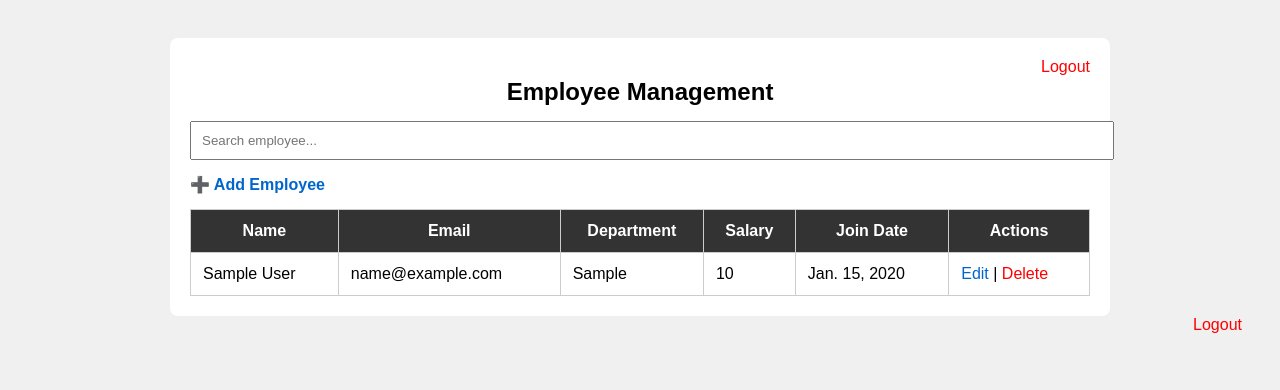
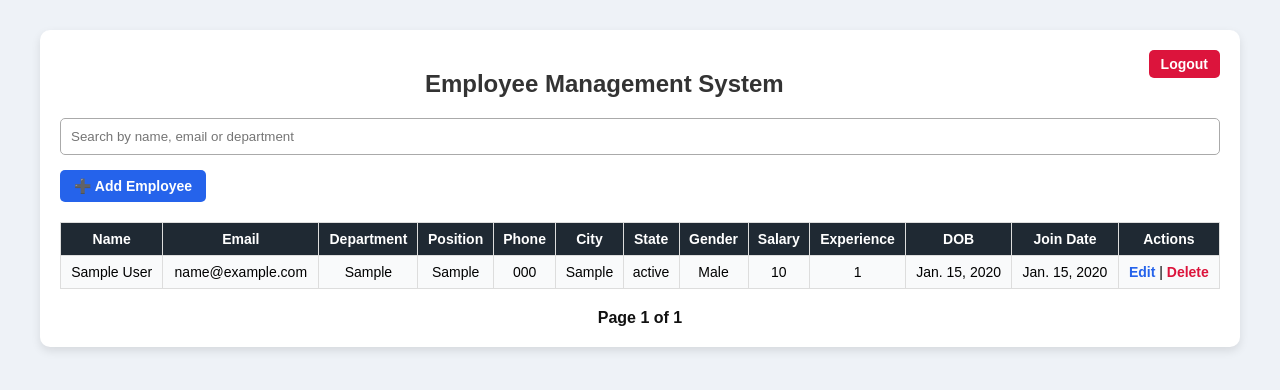
Before and after one commit to KRISHNA-2001-04-08/EMPLOYEE-MANAGEMENT-SYSTEM, a Django app: page /home/ in a window 1280 px wide. Shown: the top 390 px of the page. Run offline with Django 5.2, Linux system fonts and the light colour scheme; a user stored in the database is signed in; tables that the repository leaves empty hold one stand-in row (values such as "Sample post").

Commit message:
add pagination

```diff
--- a/app/templates/home.html
+++ b/app/templates/home.html
@@ -4,73 +4,177 @@
     <title>Employee Management</title>
 
     <style>
+    * {
+        box-sizing: border-box;
+    }
+
     body {
-            background: #f0f0f0;
-            font-family: Arial;
+        margin: 0;
+        background: #eef2f7;
+        font-family: Arial, sans-serif;
         padding: 30px;
     }
+
     .box {
-            background: white;
-            max-width: 900px;
+        background: #ffffff;
+        padding: 20px;
+        border-radius: 10px;
+        max-width: 1200px;
         margin: auto;
-            padding: 20px;
-            border-radius: 8px;
+        box-shadow: 0 4px 10px rgba(0,0,0,0.1);
+        overflow-x: auto;
     }
+
     h2 {
         text-align: center;
+        margin-bottom: 20px;
+        color: #333;
+    }
+
+    .logout {
+        float: right;
+        color: white;
+        background: crimson;
+        padding: 6px 12px;
+        border-radius: 5px;
+        text-decoration: none;
+        font-size: 14px;
+    }
+
+    .logout:hover {
+        background: darkred;
+    }
+
+    .search-box {
         margin-bottom: 15px;
     }
+
+    .search-box input {
+        width: 100%;
+        padding: 10px;
+        border: 1px solid #aaa;
+        border-radius: 5px;
+        outline: none;
+    }
+
+    .add-link {
+        display: inline-block;
+        margin-bottom: 10px;
+        text-decoration: none;
+        font-weight: bold;
+        background: #2563eb;
+        color: white;
+        padding: 8px 14px;
+        border-radius: 5px;
+        font-size: 14px;
+    }
+
+    .add-link:hover {
+        background: #1e40af;
+    }
+
     table {
         width: 100%;
         border-collapse: collapse;
-            margin-top: 15px;
+        margin-top: 10px;
+        font-size: 14px;
     }
+
     th, td {
-            border: 1px solid #ccc;
-            padding: 12px;
+        border: 1px solid #ddd;
+        padding: 8px;
+        text-align: center;
+        white-space: nowrap;
     }
+
     th {
-            background: #333;
+        background: #1f2933;
+        color: white;
+        position: sticky;
+        top: 0;
+    }
+
+    tr:nth-child(even) {
+        background: #f9fafb;
+    }
+
+    tr:hover {
+        background: #eef2ff;
+    }
+
+    a {
+        text-decoration: none;
+        color: #2563eb;
+        font-weight: bold;
+    }
+
+    .delete {
+        color: crimson;
+    }
+
+    .pagination {
+        margin-top: 20px;
+        text-align: center;
+    }
+
+    .pagination a {
+        display: inline-block;
+        padding: 6px 12px;
+        margin: 3px;
+        border: 1px solid #2563eb;
+        border-radius: 5px;
+        text-decoration: none;
+        color: #2563eb;
+        font-weight: bold;
+    }
+
+    .pagination a:hover {
+        background: #2563eb;
         color: white;
     }
-        a {
-            text-decoration: none;
-            color: #0066cc;
-        }
-        .delete-btn {
-            color: red;
-        }
-        .search-box {
-            margin-bottom: 15px;
-        }
-        .search-box input {
-            width: 100%;
-            padding: 10px;
-        }
-        .add-link {
+
+    .pagination span {
+        margin: 0 10px;
         font-weight: bold;
+        color: #111;
     }
 </style>
 
 </head>
 
 <body>
+
 <div class="box">
-    <a href="/logout/" style="float:right; color:red;">Logout</a>
-    <h2>Employee Management</h2>
 
+    <!-- LOGOUT -->
+    <a href="/logout/" class="logout">Logout</a>
 
+    <h2>Employee Management System</h2>
 
+    <!-- SEARCH -->
     <form method="GET" class="search-box">
-            <input type="text" name="q" placeholder="Search employee...">
+        <input type="text" name="q" placeholder="Search by name, email or department">
     </form>
 
-        <a class="add-link" href="/add/">➕ Add Employee</a>
+    <!-- ADD BUTTON -->
+    <a href="/add/" class="add-link">➕ Add Employee</a>
 
+    <!-- EMPLOYEE TABLE -->
     <table>
     <tr>
-                <th>Name</th><th>Email</th><th>Department</th>
-                <th>Salary</th><th>Join Date</th><th>Actions</th>
+        <th>Name</th>
+        <th>Email</th>
+        <th>Department</th>
+        <th>Position</th>
+        <th>Phone</th>
+        <th>City</th>
+        <th>State</th>
+        <th>Gender</th>
+        <th>Salary</th>
+        <th>Experience</th>
+        <th>DOB</th>
+        <th>Join Date</th>
+        <th>Actions</th>
     </tr>
 
     {% for e in employees %}
@@ -78,17 +182,46 @@
         <td>{{ e.name }}</td>
         <td>{{ e.email }}</td>
         <td>{{ e.department }}</td>
+        <td>{{ e.position }}</td>
+        <td>{{ e.phone }}</td>
+        <td>{{ e.city }}</td>
+        <td>{{ e.state }}</td>
+        <td>{{ e.gender }}</td>
         <td>{{ e.salary }}</td>
+        <td>{{ e.experience }}</td>
+        <td>{{ e.dob }}</td>
         <td>{{ e.join_date }}</td>
         <td>
             <a href="/edit/{{ e.id }}/">Edit</a> |
-                    <a href="/delete/{{ e.id }}/" class="delete-btn">Delete</a>
+            <a href="/delete/{{ e.id }}/" class="delete">Delete</a>
         </td>
+    </tr>
+    {% empty %}
+    <tr>
+        <td colspan="13">No Employees Found</td>
     </tr>
     {% endfor %}
 </table>
+
+
+    <!-- PAGINATION -->
+    <div class="pagination">
+
+        {% if employees.has_previous %}
+            <a href="?page={{ employees.previous_page_number }}">⬅ Previous</a>
+        {% endif %}
+
+        <span>
+            Page {{ employees.number }} of {{ employees.paginator.num_pages }}
+        </span>
+
+        {% if employees.has_next %}
+            <a href="?page={{ employees.next_page_number }}">Next ➡</a>
+        {% endif %}
+
     </div>
-    <a href="/logout/" style="float:right; color:red;">Logout</a>
+
+</div>
 
 </body>
 </html>
--- a/app/views.py
+++ b/app/views.py
@@ -34,17 +34,24 @@ def logout_user(request):
 
 
 # ---------------------- HOME (SEARCH + LIST) ----------------------
-@login_required(login_url="login")
+from django.core.paginator import Paginator
+
+@login_required(login_url="/login/")
 def home(request):
     q = request.GET.get("q", "")
 
-    employees = Employee.objects.filter(
-        Q(name__icontains=q)
-        | Q(email__icontains=q)
-        | Q(department__icontains=q)
-    )
+    employee_list = Employee.objects.filter(
+        Q(name__icontains=q) |
+        Q(email__icontains=q) |
+        Q(department__icontains=q)
+    ).order_by('-id')
+
+    paginator = Paginator(employee_list, 10)   # ✅ 5 employees per page
+    page_number = request.GET.get('page')
+    employees = paginator.get_page(page_number)
 
     return render(request, "home.html", {"employees": employees})
+
 
 
 # ---------------------- ADD EMPLOYEE ----------------------
```
Lines whose indentation alone changed are shown as unchanged.
